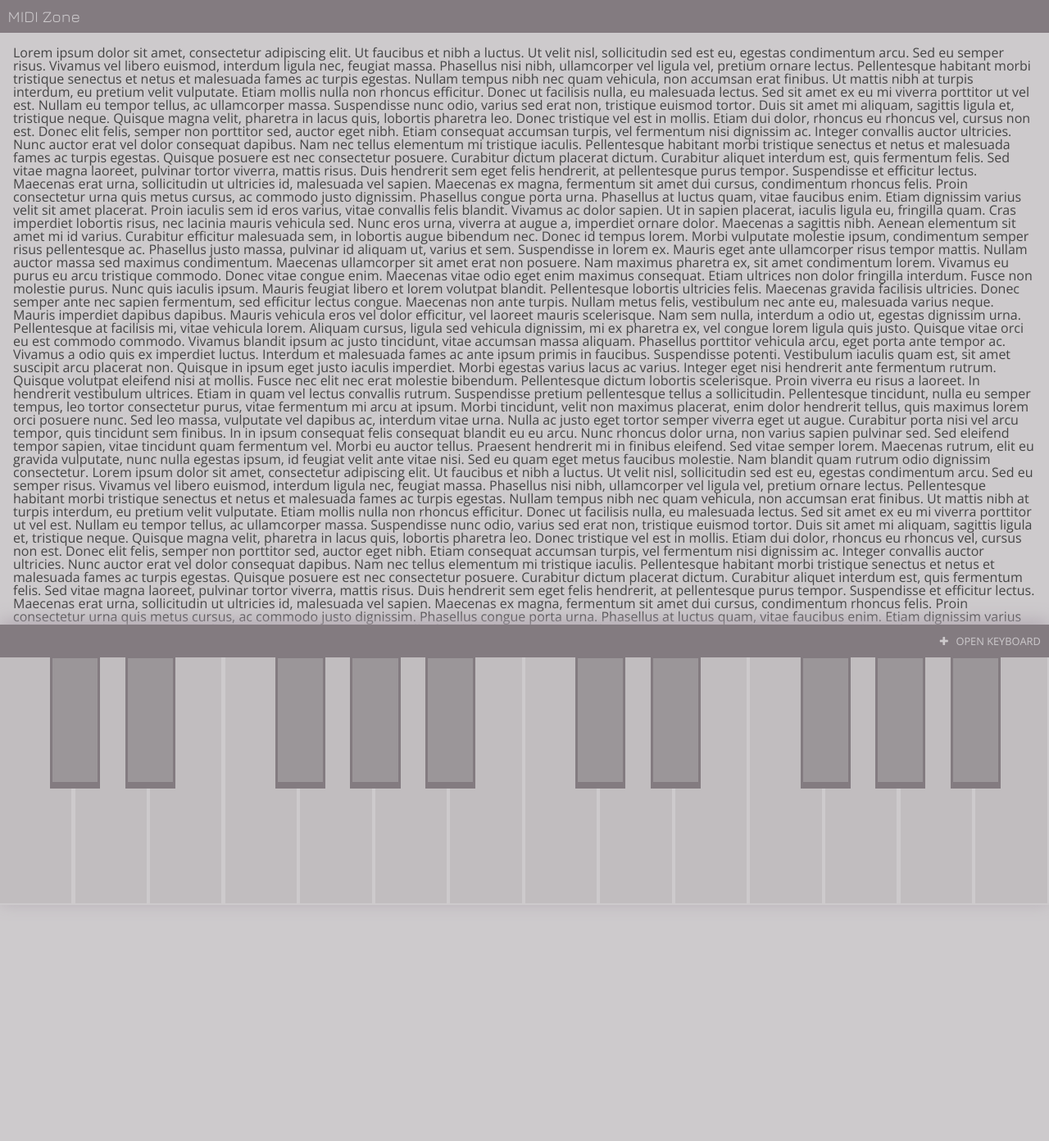
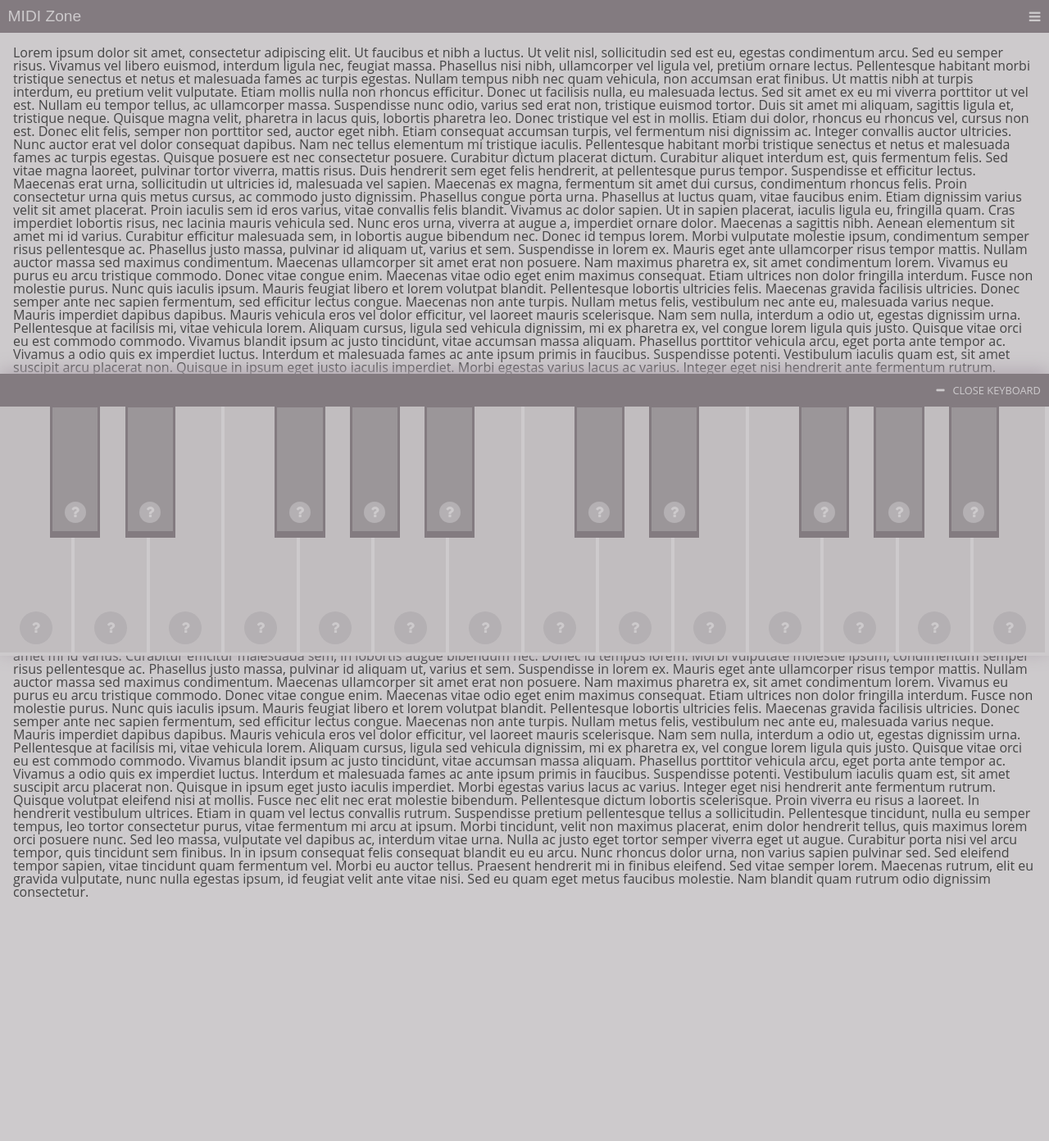
Before and after one commit to craig-harvie/midizone, a PHP site: template app/src/templates/home/home.html.twig in a window 1280 px wide. Shown: the top 1392 px of the page at 82% size. Before the commit the page ends 1102 px from the top, so only its background shows below. Run offline with PHP 8.4, Linux system fonts and the light colour scheme; the template is opened without the code that fills it, so the values that code supplies are empty; style sheets or scripts are compiled from the project's sources; some libraries are stand-ins or nearby versions.

Commit message:
Add updates to piano

```diff
--- a/app/src/templates/common/header.html.twig
+++ b/app/src/templates/common/header.html.twig
@@ -2,4 +2,8 @@
 	<a href="" class="logo">
 		MIDI Zone
 	</a>
+
+	<a href="" class="menu">
+		<i class="fa fa-bars"></i>
+	</a>
 </header>
--- a/app/src/templates/common/layout.html.twig
+++ b/app/src/templates/common/layout.html.twig
@@ -7,7 +7,7 @@
             <title>MIDI Zone</title>
         {% endblock %}
     </head>
-    <body class="control-hide">
+    <body class="{# control-hide #}">
 
         {% include 'common/header.html.twig' %}
 
--- a/app/src/templates/piano/piano.html.twig
+++ b/app/src/templates/piano/piano.html.twig
@@ -12,56 +12,152 @@
 	</div>
 	<ul class="piano">
 		<li class="key">
-			<span class="white-key" data-key="20" data-note="1C"></span>
-			<span class="black-key" data-key="81" data-note="1Cs"></span>
+			<span class="white-key" data-key="20" data-note="1C">
+				<a class="key--load j-key-load" href="">
+					<i class="fa fa-question" aria-hidden="true"></i>
+				</a>
+			</span>
+			<span class="black-key" data-key="81" data-note="1Cs">
+				<a class="key--load j-key-load" href="">
+					<i class="fa fa-question" aria-hidden="true"></i>
+				</a>
+			</span>
 		</li>
 		<li class="key">
-			<span class="white-key" data-key="65" data-note="1D"></span>
-			<span class="black-key" data-key="87" data-note="1Ds"></span>
+			<span class="white-key" data-key="65" data-note="1D">
+				<a class="key--load j-key-load" href="">
+					<i class="fa fa-question" aria-hidden="true"></i>
+				</a>
+			</span>
+			<span class="black-key" data-key="87" data-note="1Ds">
+				<a class="key--load j-key-load" href="">
+					<i class="fa fa-question" aria-hidden="true"></i>
+				</a>
+			</span>
 		</li>
 		<li class="key">
-			<span class="white-key" data-key="83" data-note="1E"></span>
+			<span class="white-key" data-key="83" data-note="1E">
+				<a class="key--load j-key-load" href="">
+					<i class="fa fa-question"></i>
+				</a>
+			</span>
 		</li>
 		<li class="key">
-			<span class="white-key" data-key="68" data-note="1F"></span>
-			<span class="black-key" data-key="82" data-note="1Fs"></span>
+			<span class="white-key" data-key="68" data-note="1F">
+				<a class="key--load j-key-load" href="">
+					<i class="fa fa-question" aria-hidden="true"></i>
+				</a>
+			</span>
+			<span class="black-key" data-key="82" data-note="1Fs">
+				<a class="key--load j-key-load" href="">
+					<i class="fa fa-question" aria-hidden="true"></i>
+				</a>
+			</span>
 		</li>
 		<li class="key">
-			<span class="white-key" data-key="70" data-note="1G"></span>
-			<span class="black-key" data-key="84" data-note="1Gs"></span>
+			<span class="white-key" data-key="70" data-note="1G">
+				<a class="key--load j-key-load" href="">
+					<i class="fa fa-question" aria-hidden="true"></i>
+				</a>
+			</span>
+			<span class="black-key" data-key="84" data-note="1Gs">
+				<a class="key--load j-key-load" href="">
+					<i class="fa fa-question" aria-hidden="true"></i>
+				</a>
+			</span>
 		</li>
 		<li class="key">
-			<span class="white-key" data-key="71" data-note="2A"></span>
-			<span class="black-key" data-key="89" data-note="2As"></span>
+			<span class="white-key" data-key="71" data-note="2A">
+				<a class="key--load j-key-load" href="">
+					<i class="fa fa-question" aria-hidden="true"></i>
+				</a>
+			</span>
+			<span class="black-key" data-key="89" data-note="2As">
+				<a class="key--load j-key-load" href="">
+					<i class="fa fa-question" aria-hidden="true"></i>
+				</a>
+			</span>
 		</li>
 		<li class="key">
-			<span class="white-key" data-key="72" data-note="2B"></span>
+			<span class="white-key" data-key="72" data-note="2B">
+				<a class="key--load j-key-load" href="">
+					<i class="fa fa-question" aria-hidden="true"></i>
+				</a>
+			</span>
 		</li>
 		<li class="key">
-			<span class="white-key" data-key="74" data-note="2C"></span>
-			<span class="black-key" data-key="73" data-note="2Cs"></span>
+			<span class="white-key" data-key="74" data-note="2C">
+				<a class="key--load j-key-load" href="">
+					<i class="fa fa-question" aria-hidden="true"></i>
+				</a>
+			</span>
+			<span class="black-key" data-key="73" data-note="2Cs">
+				<a class="key--load j-key-load" href="">
+					<i class="fa fa-question" aria-hidden="true"></i>
+				</a>
+			</span>
 		</li>
 		<li class="key">
-			<span class="white-key" data-key="75" data-note="2D"></span>
-			<span class="black-key" data-key="79" data-note="2Ds"></span>
+			<span class="white-key" data-key="75" data-note="2D">
+				<a class="key--load j-key-load" href="">
+					<i class="fa fa-question" aria-hidden="true"></i>
+				</a>
+			</span>
+			<span class="black-key" data-key="79" data-note="2Ds">
+				<a class="key--load j-key-load" href="">
+					<i class="fa fa-question" aria-hidden="true"></i>
+				</a>
+			</span>
 		</li>
 		<li class="key">
-			<span class="white-key" data-key="76" data-note="2E"></span>
+			<span class="white-key" data-key="76" data-note="2E">
+				<a class="key--load j-key-load" href="">
+					<i class="fa fa-question" aria-hidden="true"></i>
+				</a>
+			</span>
 		</li>
 		<li class="key">
-			<span class="white-key" data-key="186" data-note="2F"></span>
-			<span class="black-key" data-key="219" data-note="2Fs"></span>
+			<span class="white-key" data-key="186" data-note="2F">
+				<a class="key--load j-key-load" href="">
+					<i class="fa fa-question" aria-hidden="true"></i>
+				</a>
+			</span>
+			<span class="black-key" data-key="219" data-note="2Fs">
+				<a class="key--load j-key-load" href="">
+					<i class="fa fa-question" aria-hidden="true"></i>
+				</a>
+			</span>
 		</li>
 		<li class="key">
-			<span class="white-key" data-key="222" data-note="2G"></span>
-			<span class="black-key" data-key="221" data-note="2Gs"></span>
+			<span class="white-key" data-key="222" data-note="2G">
+				<a class="key--load j-key-load" href="">
+					<i class="fa fa-question" aria-hidden="true"></i>
+				</a>
+			</span>
+			<span class="black-key" data-key="221" data-note="2Gs">
+				<a class="key--load j-key-load" href="">
+					<i class="fa fa-question" aria-hidden="true"></i>
+				</a>
+			</span>
 		</li>
 		<li class="key">
-			<span class="white-key" data-key="220" data-note="3A"></span>
-			<span class="black-key" data-key="13" data-note="3As"></span>
+			<span class="white-key" data-key="220" data-note="3A">
+				<a class="key--load j-key-load" href="">
+					<i class="fa fa-question" aria-hidden="true"></i>
+				</a>
+			</span>
+			<span class="black-key" data-key="13" data-note="3As">
+				<a class="key--load j-key-load" href="">
+					<i class="fa fa-question" aria-hidden="true"></i>
+				</a>
+			</span>
 		</li>
 		<li class="key">
-			<span class="white-key" data-key="37" data-note="3B"></span>
+			<span class="white-key" data-key="37" data-note="3B">
+				<a class="key--load j-key-load" href="">
+					<i class="fa fa-question" aria-hidden="true"></i>
+				</a>
+			</span>
 		</li>
 	</ul>
 </div>
--- a/assets/js/webapp/home/main.js
+++ b/assets/js/webapp/home/main.js
@@ -1,7 +1,7 @@
-import PianoControls from '../../modules/piano/PianoControls';
+import Piano from '../../modules/piano/Piano';
 
 $( () => {
 
-	new PianoControls();
+	new Piano();
 
 } );
--- a/assets/scss/modules/_mixins.scss
+++ b/assets/scss/modules/_mixins.scss
@@ -14,7 +14,7 @@
 
 
 // --- Border radius --- */
-@mixin borderRadius( $radius: $baseRadius ) {
+@mixin rounded( $radius: $baseRadius ) {
 	-webkit-border-radius: $radius;
 		 -moz-border-radius: $radius;
 					border-radius: $radius;
--- a/assets/scss/partials/_font.scss
+++ b/assets/scss/partials/_font.scss
@@ -1 +1 @@
-@import url('https://fonts.googleapis.com/css?family=Jura|Open+Sans');
+/*@import url('https://fonts.googleapis.com/css?family=Jura|Open+Sans');*/
--- a/assets/scss/partials/_header.scss
+++ b/assets/scss/partials/_header.scss
@@ -8,7 +8,7 @@ header {
 	width: 100%;
 
 	.logo {
-		font-family: 'Jura', cursive;
+		font-family: 'Jura', Arial;
 		text-decoration: none;
 		font-size: 1.2em;
 		line-height: 40px;
@@ -16,4 +16,19 @@ header {
 		margin-left: 0.5em;
 		color: $pastel-grey;
 	}
+
+	.menu {
+		color: $pastel-grey;
+		float: right;
+		width: 35px;
+		height: 100%;
+		line-height: 40px;
+		text-align: center;
+		transition: all ease-in-out 300ms;
+
+		&:hover {
+			color: darken( $pastel-grey, 30% );
+			background: $pastel-grey;
+		}
+	}
 }
--- a/assets/scss/partials/_piano.scss
+++ b/assets/scss/partials/_piano.scss
@@ -9,10 +9,15 @@
 	-moz-box-shadow: 0px -4px 20px 0px rgba(176,167,176,1);
 	box-shadow: 0px -4px 20px 0px rgba(176,167,176,1);
 	transition: bottom ease-in-out 300ms;
+	height: 344px;
 
 	.piano-control--open {
 		display: none;
 	}
+}
+
+.piano {
+	font-size: 0;
 }
 
 .piano-controls {
@@ -45,6 +50,38 @@
 	display: inline-block;
 	position: relative;
 	width: calc(7.14% - 4px);
+	margin-right: 4px;
+}
+
+.key--load {
+	position: absolute;
+    bottom: 0;
+    width: 40px;
+    display: block;
+    height: 40px;
+    left: 50%;
+    margin-left: -20px;
+   	background: darken( $pastel-grey, 10% );
+    bottom: 10px;
+    @include rounded(50%);
+    font-size: 18px;
+    color: $pastel-grey;
+    transition: all ease-in-out 300ms;
+
+    &:hover {
+    	background: $pastel-grey;
+    	color: darken( $pastel-grey, 10% );
+    }
+
+    i {
+		position: absolute;
+		top: 0;
+		left: 0;
+		width: 100%;
+		height: 100%;
+		line-height: 40px;
+		text-align: center;
+    }
 }
 
 .key:active .black-key,
@@ -78,6 +115,16 @@
 	right: -40%;
 	width: 70%;
 	z-index: 10;
+
+	.key--load {
+		width: 26px;
+		height: 26px;
+		margin-left: -13px;
+
+		i {
+			line-height: 26px;
+		}
+	}
 }
 
 .key .black-key:active,
```
Also changed, not shown: assets/js/modules/piano/Piano.js (added, +23 -0 lines).
